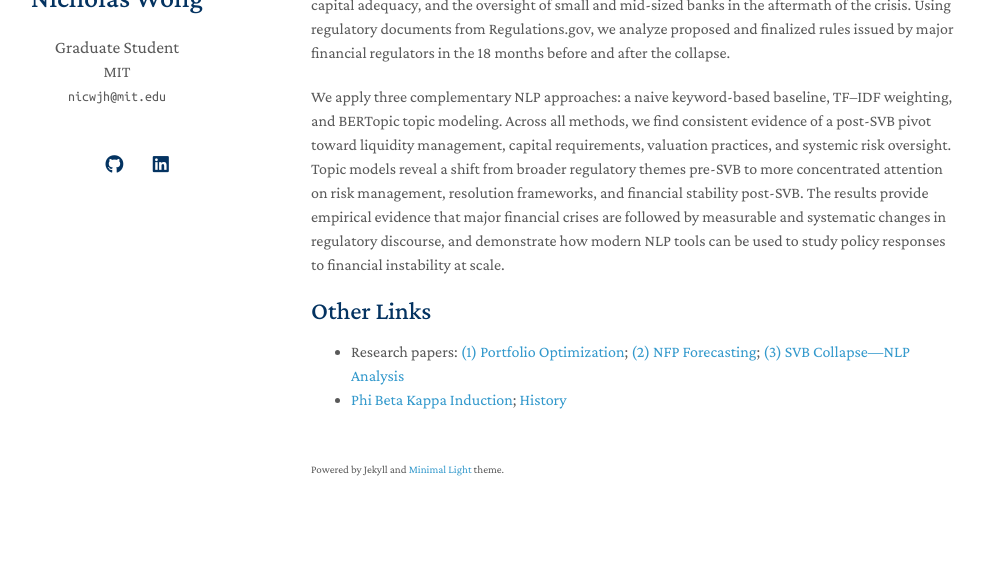
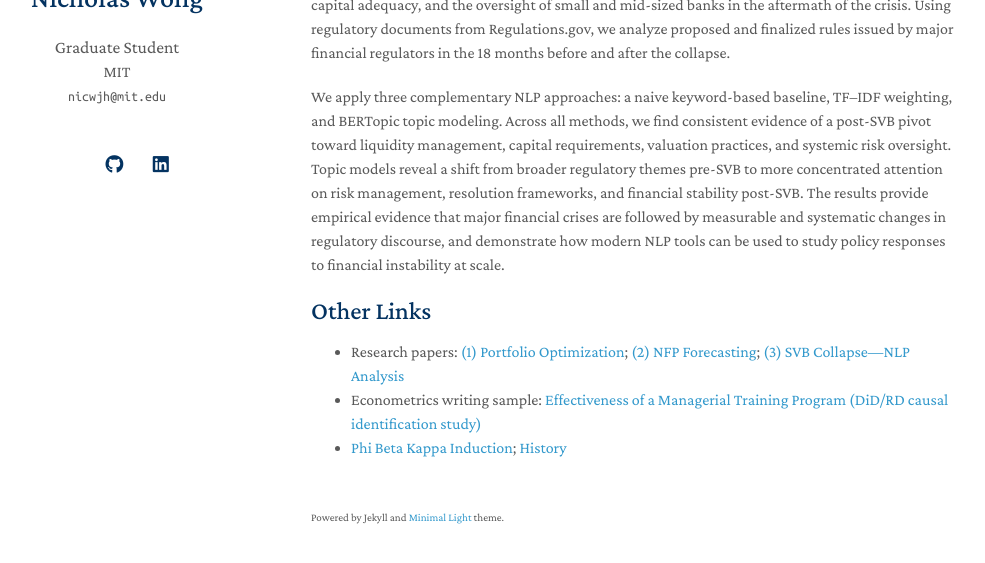
Before and after one commit to nicwjh/nicwjh.github.io, a Jekyll site: the page built from index.md, in a window 1280 px wide and 900 px high, scrolled down 2411 px, cut to the strip 302-865 px from the top of the window. Shown: the whole strip, without its empty margins (159-1144 px from the left). Built offline with Jekyll 4.4.1, drawn with Linux system fonts in a browser that asks for light colours; a style sheet for code colours, icons or effects is not loaded; our own code applies the rules of GitHub Pages for plain Markdown files.

Commit message:
Update files; update INDEX.md

```diff
--- a/index.md
+++ b/index.md
@@ -89,4 +89,5 @@ We apply three complementary NLP approaches: a naive keyword-based baseline, TF
 ## Other Links
 
 - Research papers: [(1) Portfolio Optimization](https://nicwong.com/assets/files/Portfolio_Optimization.pdf); [(2) NFP Forecasting](https://nicwong.com/assets/files/nfp-forecasting.pdf); [(3) SVB Collapse—NLP Analysis](https://nicwong.com/assets/files/NLP_SVBcollapse.pdf)
+- Econometrics writing sample: [Effectiveness of a Managerial Training Program (DiD/RD causal identification study)](https://nicwong.com/assets/files/Wong_Nicholas_Report.pdf)
 - [Phi Beta Kappa Induction](https://uncnews.unc.edu/2023/04/06/219-students-inducted-into-phi-beta-kappa-at-unc-chapel-hill/); [History](https://phibetakappa.web.unc.edu/history/)
```
Also changed, not shown: 1 other file.
